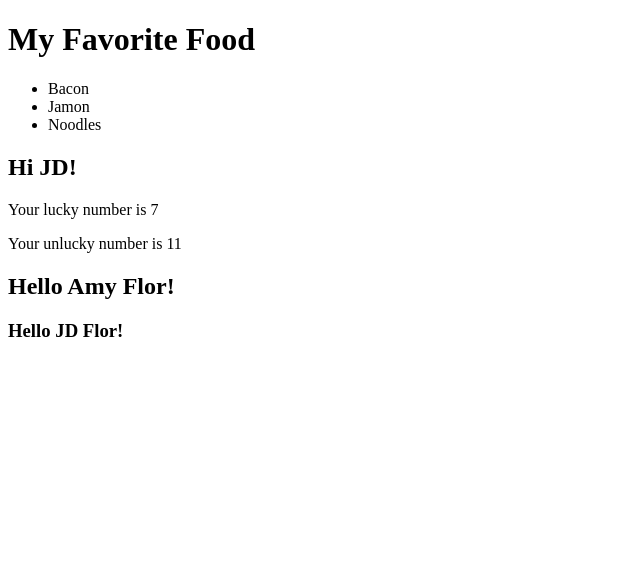
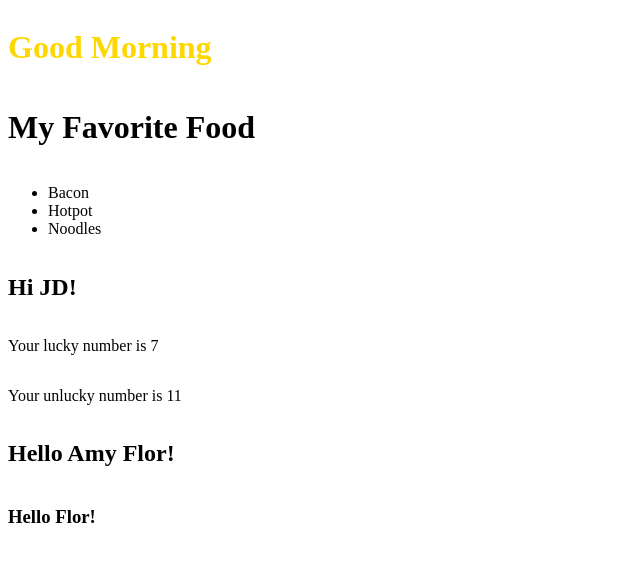
Before and after one commit to OptimoLynx/app-pro, a React (Create React App) app: page / in a window 1280 px wide. Shown: the top 562 px of the page, without its empty margins (0-640 px from the left). Built offline with nearby package versions, Linux system fonts and the light colour scheme.

Commit message:
components practice

```diff
--- a/public/styles.css
+++ b/public/styles.css
@@ -0,0 +1,4 @@
+.flex-container {
+    display: flex;
+    flex-direction: column;
+}
--- /dev/null
+++ b/src/components/App.jsx
@@ -0,0 +1,16 @@
+import React from "react";
+import Heading from "./Heading";
+import Luck from "./Luck";
+import Name from "./Name";
+
+function App() {
+  return (
+    <div className="flex-container">
+      <Heading />
+      <Luck />
+      <Name />
+    </div>
+  );
+}
+
+export default App;
--- /dev/null
+++ b/src/components/Heading.jsx
@@ -0,0 +1,39 @@
+import React from "react";
+
+function Heading() {
+  const date = new Date();
+  const currentTime = date.getHours();
+
+  let greeting;
+  const customStyle = {
+    color: "",
+  };
+
+  if (currentTime < 12) {
+    greeting = "Good Morning";
+    customStyle.color = "gold";
+  } else if (currentTime < 18) {
+    greeting = "Good Afternoon";
+    customStyle.color = "green";
+  } else {
+    greeting = "Good Night";
+    customStyle.color = "blue";
+  }
+
+  return (
+    <>
+      <h1 className="heading" style={customStyle}>
+        {" "}
+        {greeting}
+      </h1>
+      <h1>My Favorite Food</h1>
+      <ul>
+        <li>Bacon</li>
+        <li>Hotpot</li>
+        <li>Noodles</li>
+      </ul>
+    </>
+  );
+}
+
+export default Heading;
--- /dev/null
+++ b/src/components/Luck.jsx
@@ -0,0 +1,16 @@
+import React from "react";
+
+function Luck() {
+  const nam = "JD";
+  const num = 7;
+
+  return (
+    <>
+      <h2>Hi {nam}!</h2>
+      <p>Your lucky number is {num}</p>
+      <p>Your unlucky number is {num + 4}</p>
+    </>
+  );
+}
+
+export default Luck;
--- /dev/null
+++ b/src/components/Name.jsx
@@ -0,0 +1,16 @@
+import React from "react";
+
+function Name() {
+  const fName = "Amy";
+  const lName = "Flor";
+
+  return (
+    <>
+      <h2>
+        Hello {fName} {lName}!
+      </h2>
+      <h3>Hello {`${lName}`}!</h3>
+    </>
+  );
+}
+export default Name;
--- a/src/index.js
+++ b/src/index.js
@@ -1,25 +1,5 @@
-import React from 'react';
-import ReactDOM from 'react-dom';
+import React from "react";
+import ReactDOM from "react-dom";
+import App from "./components/App";
 
-const nam = "JD";
-const num = 7;
-
-const fName = "Amy";
-const lName = "Flor";
-
-ReactDOM.render(
-  <div>
-    <h1>My Favorite Food</h1>
-    <ul>
-      <li>Bacon</li>
-      <li>Jamon</li>
-      <li>Noodles</li>
-    </ul>
-
-    <h2>Hi {nam}!</h2>
-    <p>Your lucky number is {num}</p>
-    <p>Your unlucky number is {num + 4}</p>
-
-    <h2>Hello {fName} {lName}!</h2>
-    <h3>Hello {`${nam} ${lName}`}!</h3>
-  </div>, document.getElementById("root"));
+ReactDOM.render(<App />, document.getElementById("root"));
```
